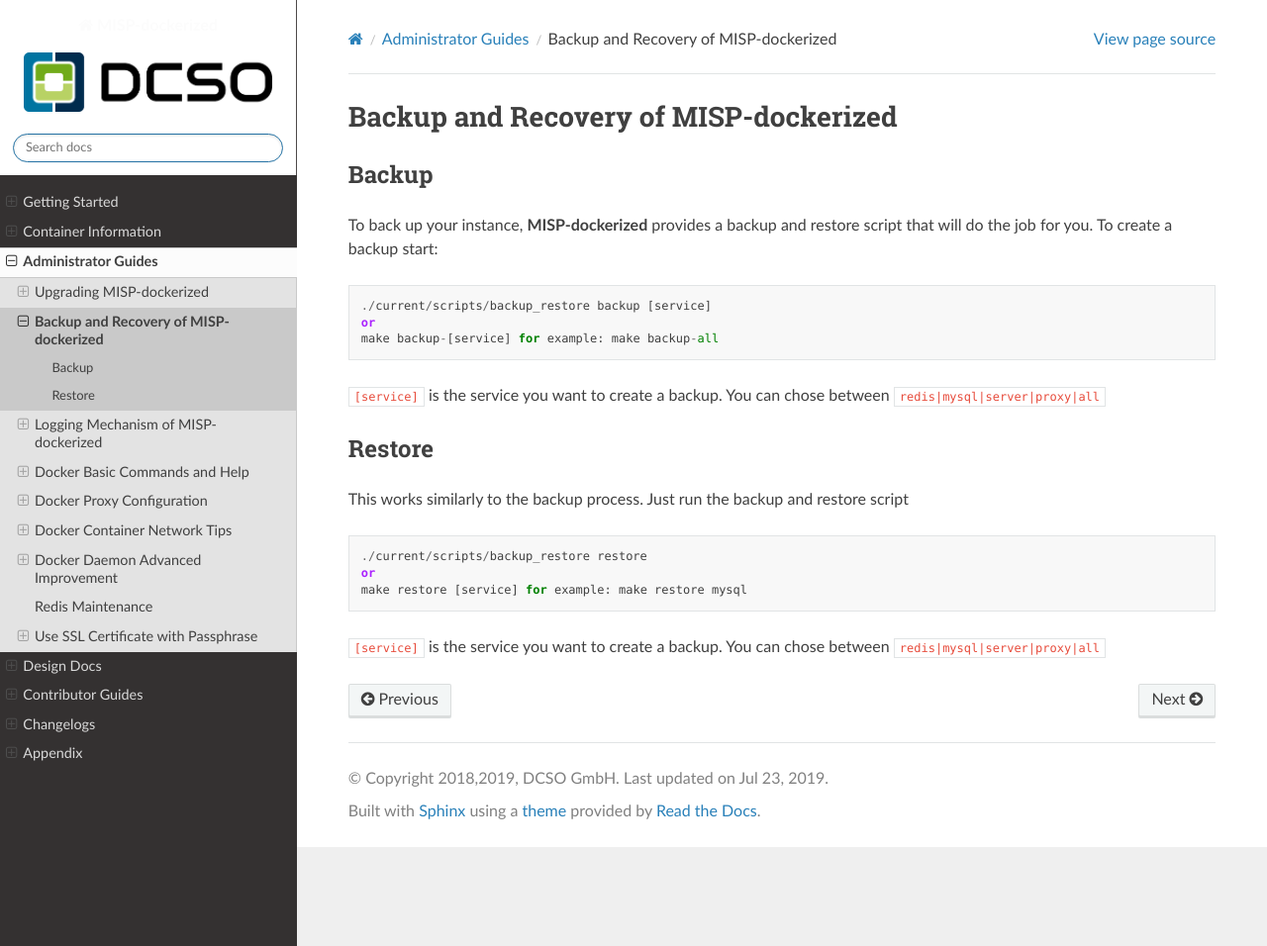
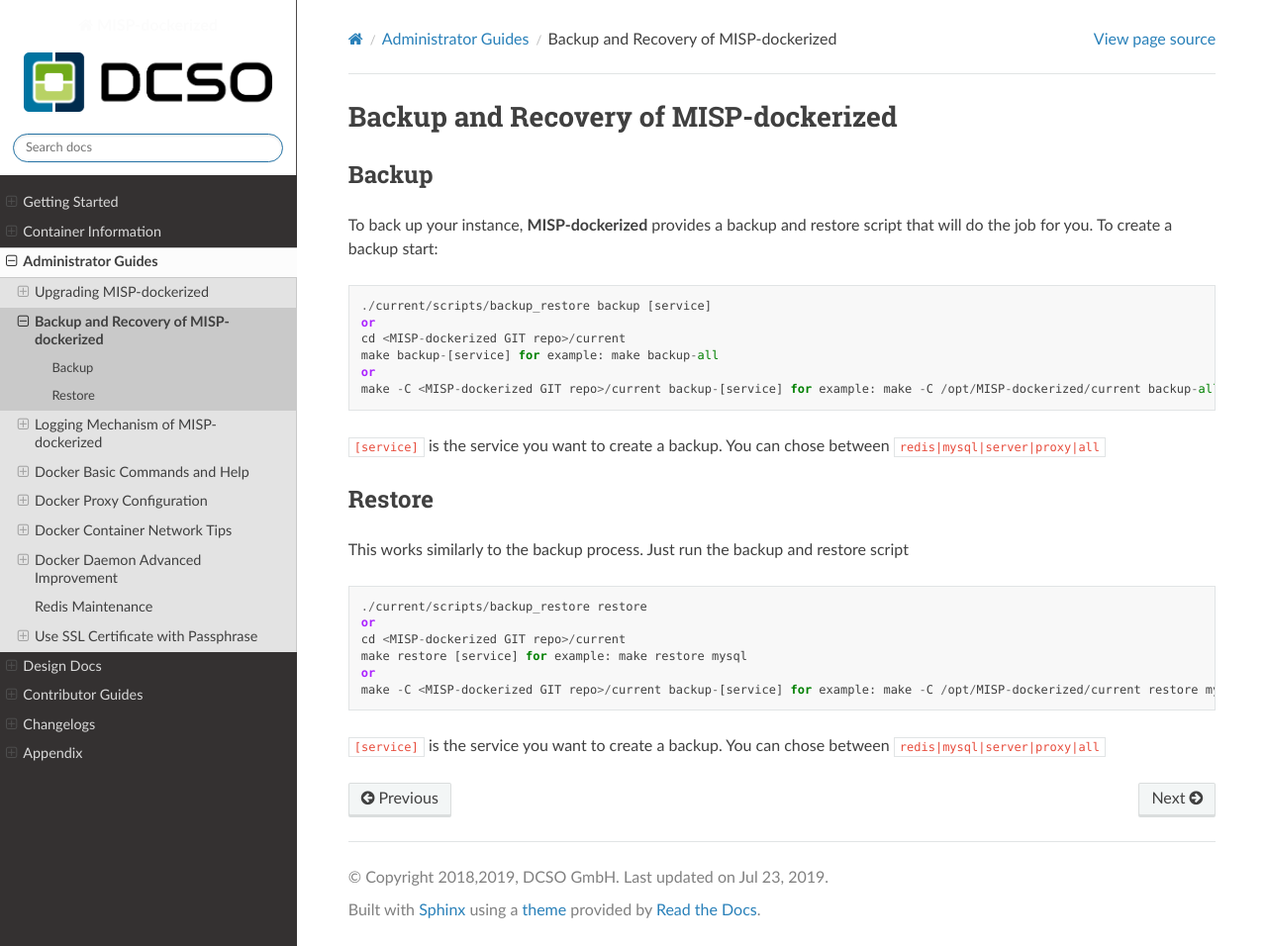
Before and after one commit to DCSO/MISP-dockerized-docs, a Sphinx documentation site: the page built from docs/admin/dockerized_backup-restore.md, in a window 1280 px wide and 956 px high. Shown: the whole window at 99% size. Built offline with Sphinx 7.4.7 and the Read the Docs theme 2.0.0, drawn with Linux system fonts in a browser that asks for light colours; pages that are not in the unit, such as notebooks, are missing from menus.

Commit message:
Update Backup-Restore

````diff
--- a/docs/admin/dockerized_backup-restore.md
+++ b/docs/admin/dockerized_backup-restore.md
@@ -1,11 +1,16 @@
 
 ## Backup and Recovery of MISP-dockerized
+
 ### Backup
+
 To back up your instance, **MISP-dockerized** provides a backup and restore script that will do the job for you. To create a backup start:
 ```
 ./current/scripts/backup_restore backup [service]
 or
+cd <MISP-dockerized GIT repo>/current
 make backup-[service] for example: make backup-all
+or
+make -C <MISP-dockerized GIT repo>/current backup-[service] for example: make -C /opt/MISP-dockerized/current backup-all
 ```
 `[service]` is the service you want to create a backup. You can chose between `redis|mysql|server|proxy|all`
 
@@ -14,6 +19,9 @@
 ```
 ./current/scripts/backup_restore restore
 or
+cd <MISP-dockerized GIT repo>/current
 make restore [service] for example: make restore mysql
+or
+make -C <MISP-dockerized GIT repo>/current backup-[service] for example: make -C /opt/MISP-dockerized/current restore mysql
 ```
 `[service]` is the service you want to create a backup. You can chose between `redis|mysql|server|proxy|all`
````
